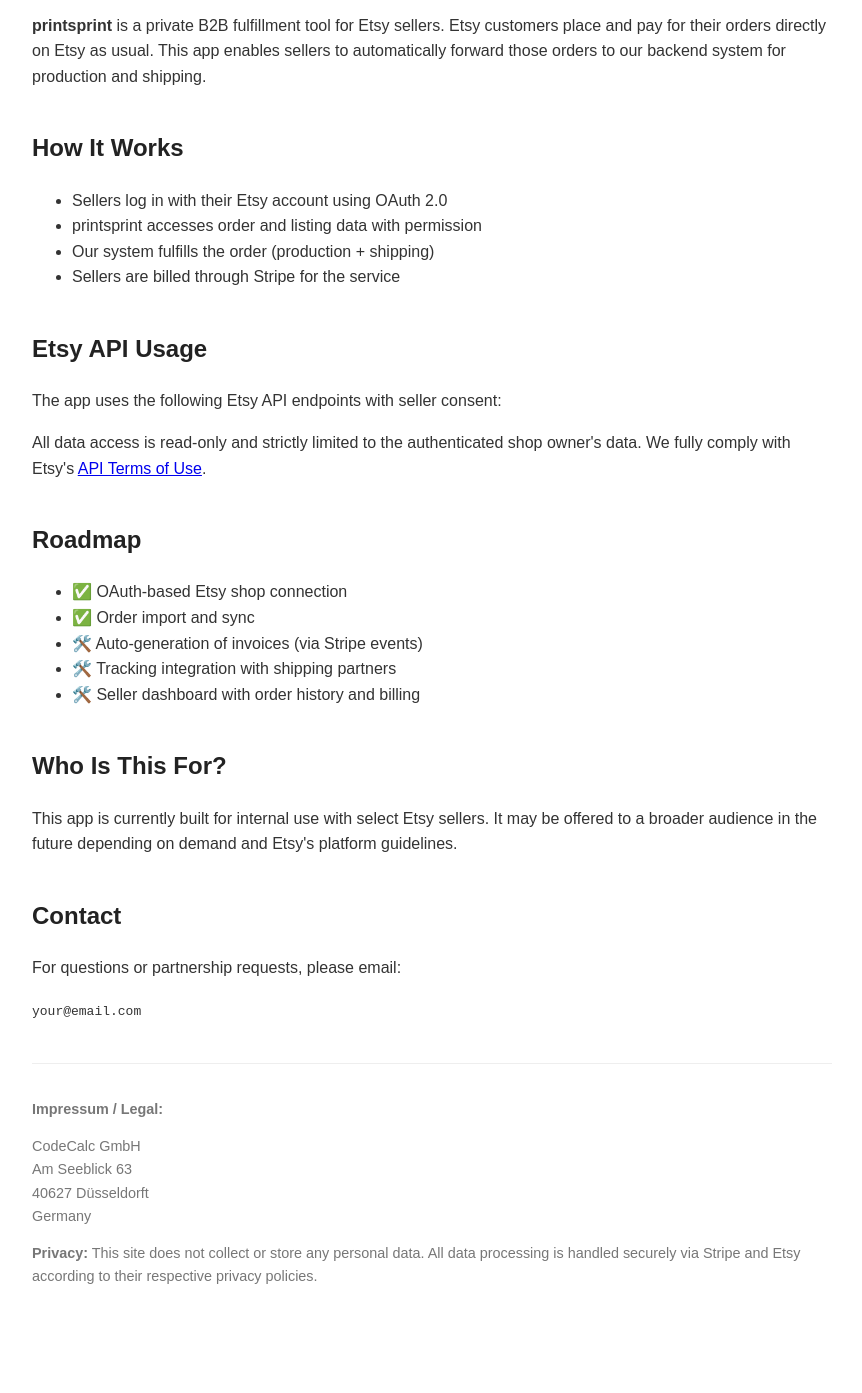
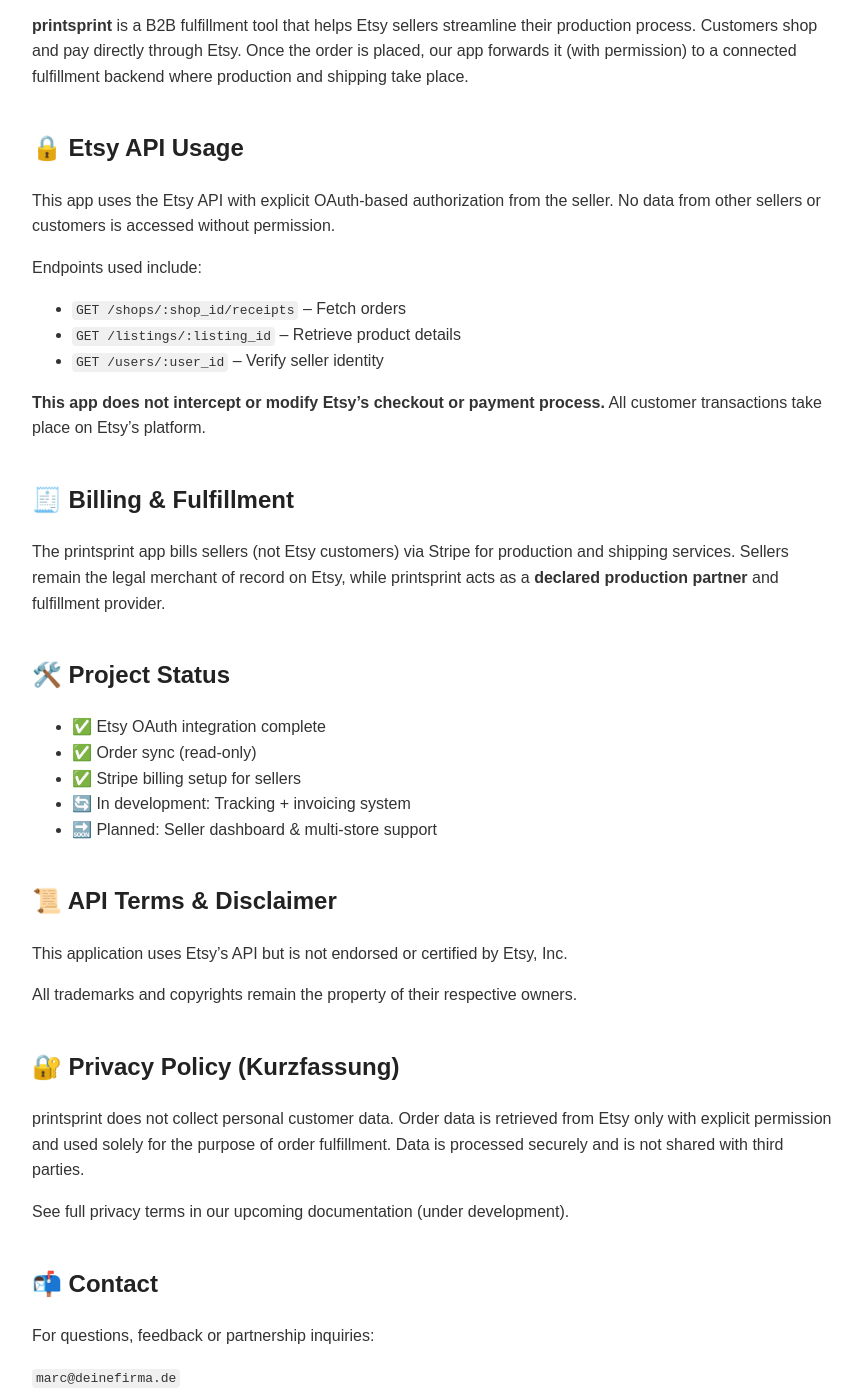
Before and after one commit to marcBengschCodeCalc/printsprint-landing, a plain HTML site: page index.html in a window 1280 px wide. Shown: the part 100-1493 px from the top of the page, without its empty margins (208-1070 px from the left). Before the commit the page ends 1428 px from the top, so only its background shows below. Drawn offline with Linux system fonts and the light colour scheme.

Commit message:
Update index.html

```diff
--- a/index.html
+++ b/index.html
@@ -1,9 +1,9 @@
 <!DOCTYPE html>
 <html lang="en">
 <head>
-  <meta charset="UTF-8">
-  <meta name="viewport" content="width=device-width, initial-scale=1">
-  <title>printsprint – Etsy Fulfillment App</title>
+  <meta charset="UTF-8" />
+  <meta name="viewport" content="width=device-width, initial-scale=1" />
+  <title>printsprint – Fulfillment App for Etsy Sellers</title>
   <style>
     body {
       font-family: sans-serif;
@@ -33,6 +33,14 @@
     ul {
       margin-top: 10px;
     }
+    code {
+      background-color: #f0f0f0;
+      padding: 2px 4px;
+      border-radius: 4px;
+    }
+    small {
+      color: #777;
+    }
   </style>
 </head>
 <body>
@@ -40,54 +48,66 @@
   <h1>printsprint – Fulfillment App for Etsy Sellers</h1>
 
   <div class="section">
-    <p><strong>printsprint</strong> is a private B2B fulfillment tool for Etsy sellers. Etsy customers place and pay for their orders directly on Etsy as usual. This app enables sellers to automatically forward those orders to our backend system for production and shipping.</p>
+    <p><strong>printsprint</strong> is a B2B fulfillment tool that helps Etsy sellers streamline their production process. Customers shop and pay directly through Etsy. Once the order is placed, our app forwards it (with permission) to a connected fulfillment backend where production and shipping take place.</p>
   </div>
+
   <div class="section">
-    <h2>How It Works</h2>
+    <h2>🔒 Etsy API Usage</h2>
+    <p>This app uses the Etsy API with explicit OAuth-based authorization from the seller. No data from other sellers or customers is accessed without permission.</p>
+    <p>Endpoints used include:</p>
     <ul>
-      <li>Sellers log in with their Etsy account using OAuth 2.0</li>
-      <li>printsprint accesses order and listing data with permission</li>
-      <li>Our system fulfills the order (production + shipping)</li>
-      <li>Sellers are billed through Stripe for the service</li>
+      <li><code>GET /shops/:shop_id/receipts</code> – Fetch orders</li>
+      <li><code>GET /listings/:listing_id</code> – Retrieve product details</li>
+      <li><code>GET /users/:user_id</code> – Verify seller identity</li>
+    </ul>
+    <p><strong>This app does not intercept or modify Etsy’s checkout or payment process.</strong> All customer transactions take place on Etsy’s platform.</p>
+  </div>
+
+  <div class="section">
+    <h2>🧾 Billing & Fulfillment</h2>
+    <p>The printsprint app bills sellers (not Etsy customers) via Stripe for production and shipping services. Sellers remain the legal merchant of record on Etsy, while printsprint acts as a <strong>declared production partner</strong> and fulfillment provider.</p>
+  </div>
+
+  <div class="section">
+    <h2>🛠️ Project Status</h2>
+    <ul>
+      <li>✅ Etsy OAuth integration complete</li>
+      <li>✅ Order sync (read-only)</li>
+      <li>✅ Stripe billing setup for sellers</li>
+      <li>🔄 In development: Tracking + invoicing system</li>
+      <li>🔜 Planned: Seller dashboard & multi-store support</li>
     </ul>
   </div>
 
   <div class="section">
-    <h2>Etsy API Usage</h2>
-    <p>The app uses the following Etsy API endpoints with seller consent:</p>
-    <p>All data access is read-only and strictly limited to the authenticated shop owner's data. We fully comply with Etsy's <a href="https://www.etsy.com/legal/api/" target="_blank">API Terms of Use</a>.</p>
+    <h2>📜 API Terms & Disclaimer</h2>
+    <p>This application uses Etsy’s API but is not endorsed or certified by Etsy, Inc.</p>
+    <p>All trademarks and copyrights remain the property of their respective owners.</p>
   </div>
 
   <div class="section">
-    <h2>Roadmap</h2>
-    <ul>
-      <li>✅ OAuth-based Etsy shop connection</li>
-      <li>✅ Order import and sync</li>
-      <li>🛠️ Auto-generation of invoices (via Stripe events)</li>
-      <li>🛠️ Tracking integration with shipping partners</li>
-      <li>🛠️ Seller dashboard with order history and billing</li>
-    </ul>
+    <h2>🔐 Privacy Policy (Kurzfassung)</h2>
+    <p>printsprint does not collect personal customer data. Order data is retrieved from Etsy only with explicit permission and used solely for the purpose of order fulfillment. Data is processed securely and is not shared with third parties.</p>
+    <p>See full privacy terms in our upcoming documentation (under development).</p>
   </div>
 
   <div class="section">
-    <h2>Who Is This For?</h2>
-    <p>This app is currently built for internal use with select Etsy sellers. It may be offered to a broader audience in the future depending on demand and Etsy's platform guidelines.</p>
-  </div>
-
-  <div class="section">
-    <h2>Contact</h2>
-    <p>For questions or partnership requests, please email:</p>
-    <p><code>your@email.com</code></p>
+    <h2>📬 Contact</h2>
+    <p>For questions, feedback or partnership inquiries:</p>
+    <p><code>marc@deinefirma.de</code></p>
   </div>
 
   <div class="footer">
-    <p><strong>Impressum / Legal:</strong></p>
-    <p>CodeCalc GmbH<br>
-    Am Seeblick 63<br>
-    40627 Düsseldorft<br>
-    Germany</p>
+    <p><strong>Impressum / Legal Notice:</strong><br>
+      CodeCalc GmbH<br>
+      Am Seeblick 63<br>
+      40627 Düsseldorf<br>
+      Germany<br>
+      Email: <code>mb@codecalc.dev</code>
+    </p>
 
-    <p><strong>Privacy:</strong> This site does not collect or store any personal data. All data processing is handled securely via Stripe and Etsy according to their respective privacy policies.</p>
+    <p><strong>Datenschutz:</strong><br>
+    printsprint speichert keine personenbezogenen Daten von Endkunden. Alle Datenzugriffe erfolgen nur nach OAuth-Freigabe durch den Etsy-Shop-Inhaber. Verarbeitung erfolgt DSGVO-konform auf deutschen Servern. Eine vollständige Datenschutzrichtlinie wird bei Produktveröffentlichung bereitgestellt.</p>
   </div>
 
 </body>
```
